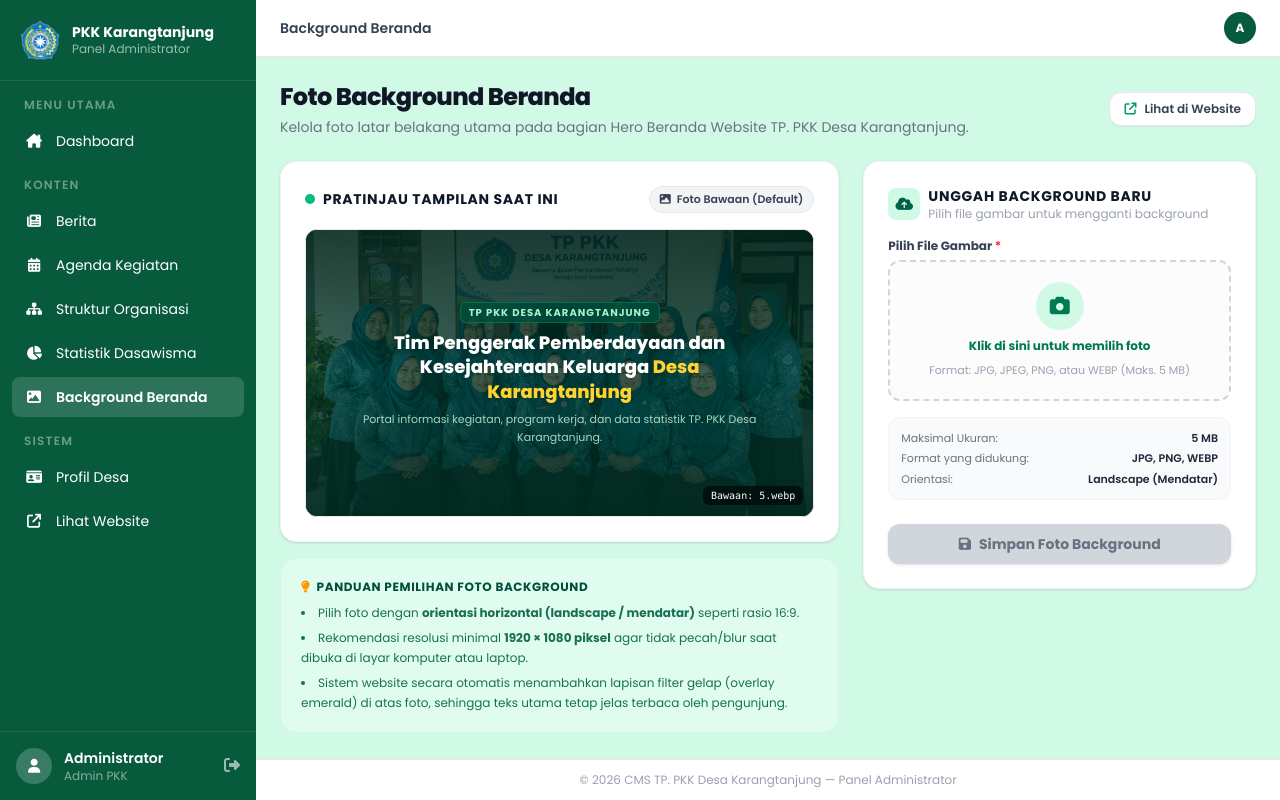
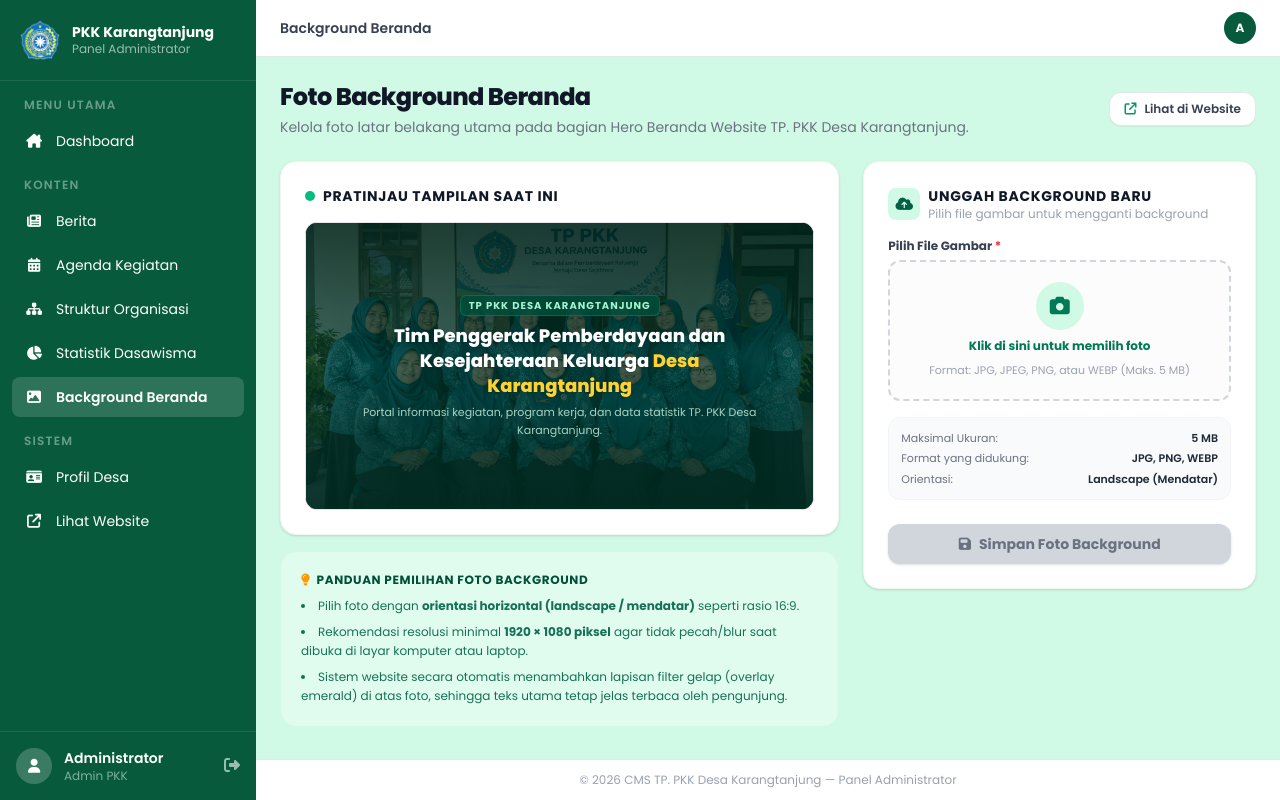
Before and after one commit to hahrizky/web-pkk-desa-karangtanjung, a Laravel app: page /admin/hero in a window 1280 px wide. Run offline with Laravel 12, Linux system fonts and the light colour scheme; the visitor is signed in with stand-in values (Sample User, id 1); style sheets or scripts are compiled from the project's sources.

Commit message:
refactor(cms): bersihkan teks status kustom, default, nama file dan tombol kembalikan foto

```diff
--- a/resources/views/admin/hero/index.blade.php
+++ b/resources/views/admin/hero/index.blade.php
@@ -63,17 +63,6 @@
                         <span class="w-2.5 h-2.5 rounded-full bg-emerald-500"></span>
                         <h2 class="text-sm font-bold text-gray-900 uppercase tracking-wider">Pratinjau Tampilan Saat Ini</h2>
                     </div>
-                    @if($isCustom)
-                        <span class="inline-flex items-center gap-1.5 px-2.5 py-1 rounded-full text-[11px] font-semibold bg-emerald-100 text-emerald-800 border border-emerald-200">
-                            <i class="fa-solid fa-check"></i>
-                            <span>Foto Kustom Aktif</span>
-                        </span>
-                    @else
-                        <span class="inline-flex items-center gap-1.5 px-2.5 py-1 rounded-full text-[11px] font-semibold bg-gray-100 text-gray-700 border border-gray-200">
-                            <i class="fa-solid fa-image"></i>
-                            <span>Foto Bawaan (Default)</span>
-                        </span>
-                    @endif
                 </div>
 
                 {{-- Mockup Visual Hero Beranda --}}
@@ -98,33 +87,7 @@
                             Portal informasi kegiatan, program kerja, dan data statistik TP. PKK Desa Karangtanjung.
                         </p>
                     </div>
-
-                    {{-- Badge status di dalam gambar --}}
-                    <div class="absolute bottom-2.5 right-2.5 z-10">
-                        <span class="bg-black/60 backdrop-blur-xs text-white text-[10px] px-2 py-1 rounded-md font-mono">
-                            {{ $isCustom ? 'Kustom' : 'Bawaan' }}: {{ basename($currentHero) }}
-                        </span>
-                    </div>
                 </div>
-
-                {{-- Tombol Kembalikan ke Default (Hanya jika sedang memakai kustom) --}}
-                @if($isCustom)
-                <div class="mt-4 pt-4 border-t border-gray-100 flex items-center justify-between">
-                    <p class="text-xs text-gray-500">
-                        Sedang menggunakan foto unggahan kustom.
-                    </p>
-                    <form action="{{ route('admin.hero.update') }}" method="POST" onsubmit="return confirm('Apakah Anda yakin ingin mengembalikan foto background ke foto bawaan (pelantikan pengurus)?');">
-                        @csrf
-                        @method('PUT')
-                        <input type="hidden" name="reset_default" value="1">
-                        <button type="submit"
-                            class="inline-flex items-center gap-1.5 px-3 py-1.5 bg-red-50 hover:bg-red-100 text-red-600 hover:text-red-700 text-xs font-semibold rounded-lg border border-red-200 transition-colors cursor-pointer shadow-2xs">
-                            <i class="fa-solid fa-rotate-left text-[11px]"></i>
-                            <span>Kembalikan ke Foto Bawaan</span>
-                        </button>
-                    </form>
-                </div>
-                @endif
             </div>
 
             {{-- Tips Panduan Foto yang Bagus --}}
```
